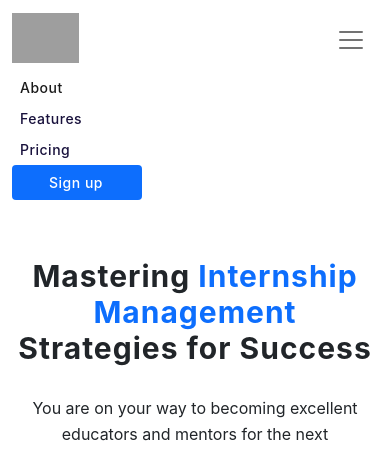
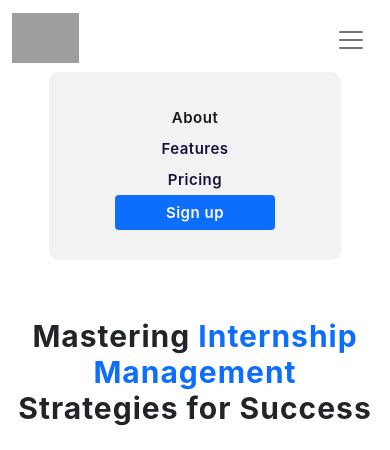
Before and after one commit to rnamocot/internshipmanagement, a PHP site: page / in a window 390 px wide, after a click that opens the changed part. Shown: the top 450 px of the page. Run offline with PHP 8.4, Linux system fonts and the light colour scheme; some web fonts are replaced; grey boxes are pictures that could not be loaded.

Commit message:
responsive

```diff
--- a/public/styles/mainstyles.css
+++ b/public/styles/mainstyles.css
@@ -545,8 +545,20 @@ box-shadow: 1px 1px 33px -6px rgba(0,0,0,0.27);
     border: none !important;
     }
     .nav-signup {
-        margin-left: 0px;
-        width: 130px;
+        margin: 0px auto;
+        width: 160px;
+    }
+    .navbar-nav {
+        padding: 30px 0px;
+        text-align: center;
+        background-color: #f2f2f2;
+    border-radius: 10px;
+    width: 80%;
+    margin: 0px auto;
+    }
+    a.nav-link {
+        font-size: 15px;
+        font-weight: 600;
     }
     /* nav in mobile */
 
```
